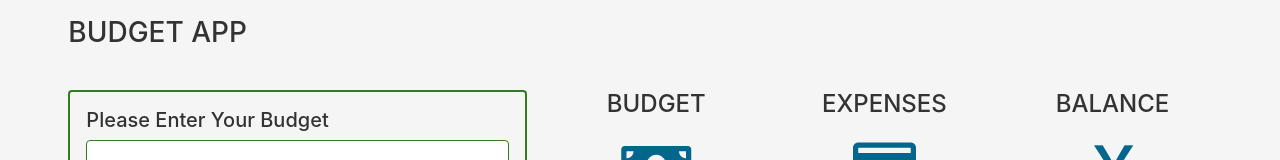
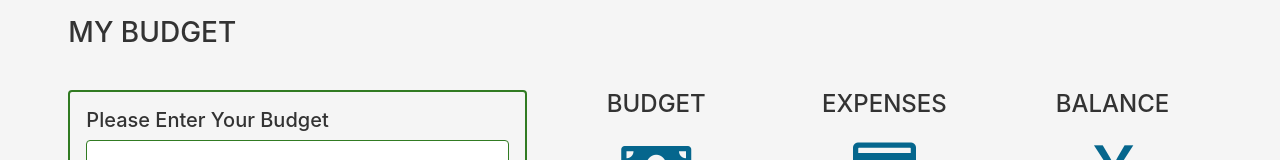
Before and after one commit to OybekJP/My-Budget, a plain HTML site: page index.html in a window 1280 px wide. Shown: the top 160 px of the page. Drawn offline with Linux system fonts and the light colour scheme.

Commit message:
add images

```diff
--- a/index.html
+++ b/index.html
@@ -14,7 +14,7 @@
 
  <!-- font awesome -->
  <link rel="stylesheet" href="css/all.css">
- <title>budget app</title>
+ <title>My Budget</title>
  <style>
  </style>
 </head>
@@ -24,7 +24,7 @@
   <div class="row">
    <div class="col-11 mx-auto pt-3">
     <!-- title -->
-    <h3 class="text-uppercase mb-4">budget app</h3>
+    <h3 class="text-uppercase mb-4">My Budget</h3>
     <div class="row">
      <div class="col-md-5 my-3">
       <!-- budget feedback -->
```
Also changed, not shown: media/desktop result.png (added), media/mobile result.png (added), media/mobile.png (added), 1 other file.
